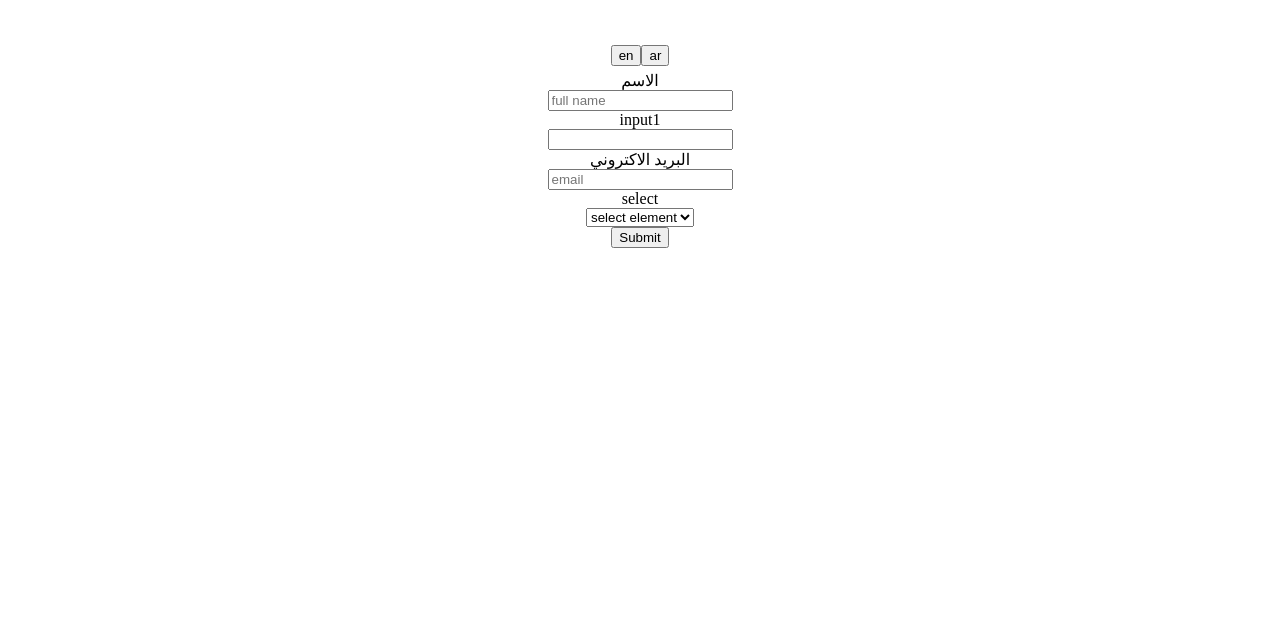
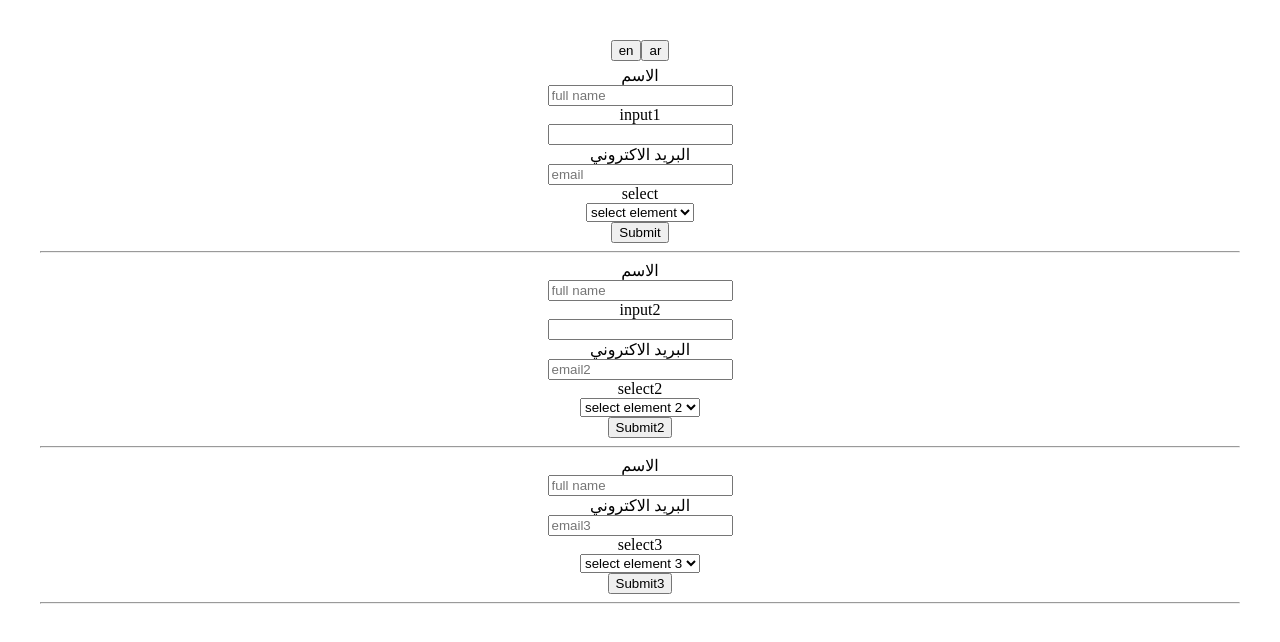
Before and after one commit to firasaz/Form-Builder, a React (Vite) app in the folder form-builder/: page /form in a window 1280 px wide. Shown: the top 642 px of the page. Built offline with nearby package versions, Linux system fonts and the light colour scheme.

Commit message:
added working submission and validation functionalities

```diff
--- a/form-builder/src/components/FormBuilder.jsx
+++ b/form-builder/src/components/FormBuilder.jsx
@@ -1,9 +1,10 @@
-import React, { useState } from 'react'
+import React, { useEffect, useState } from 'react'
 
 function FormBuilder({form, handleChange, handleSubmit}) {
   const [errors, setErrors] = useState({})
+  const [showError, setShowError] = useState(false)
 
-  const handleValidation = (e, {id, required, regex, type}) => {
+  const handleValidation = (e, {id, required, regex}) => {
     const userInput = e.target.value
 
     if (required && !userInput) {
@@ -25,59 +26,41 @@ function FormBuilder({form, handleChange, handleSubmit}) {
         })
       }
     }
+  }
 
-    // // Name
-    // if (type === "name" && userInput) {
-    //   if (userInput.match(regex)) {
-    //     setErrors({
-    //       ...errors,
-    //       [id]: null
-    //     })
-    //     console.log('valid')
-    //   } else {
-    //     setErrors({
-    //       ...errors,
-    //       [id]: `Only letters`
-    //     })
-    //     console.log('invalid')
-    //   }
-    // }
-    // // Email
-    // if (type === "email" && userInput) {
-    //   let lastAtPos = userInput.lastIndexOf("@");
-    //   let lastDotPos = userInput.lastIndexOf(".");
+  // chatGPT solution
+  useEffect(() => {
+    const updatedErrors = {}
+    form.components.map(component => {
+      component.required && (
+        updatedErrors[component.id] = 'Cannot be empty'
+      )
+    })
+    setErrors({
+      ...errors,
+      ...updatedErrors
+    })
+  }, [])
 
-    //   if (
-    //     !(
-    //       lastAtPos < lastDotPos &&
-    //       lastAtPos > 0 &&
-    //       userInput.indexOf("@@") == -1 &&
-    //       lastDotPos > 2 &&
-    //       userInput.length - lastDotPos > 2
+  // // my approach
+  // useEffect(() => {
+  //   form.components.map(component => {
+  //     component.required && (
+  //       setErrors({
+  //         ...errors,
+  //         [component.id]: "Cannot be empty"
+  //       })
   //     )
-    //   ) {
-    //     console.log('invalid')
-    //     setErrors({
-    //       ...errors,
-    //       [id]: `${id} is not valid`
-    //     })
-    //   } else {
-    //     setErrors({
-    //       ...errors,
-    //       [id]: null
-    //     })
-    //   }
-    // }
+  //   })
+  // }, [])
 
-    return formIsValid;
-  }
   return (
     <>
       {form.components.map((component, index) => (
-          <div key={index} className={`${form.class.stateDefault}`} style={{display: component?.display}}>
+        <div key={index} className={form.class.stateDefault}style={{display: component?.display}}>
           {
             component?.type === 'submit' ? (
-                <button id={component?.id} className={component?.class} type={component?.type} onClick={handleSubmit}>{component?.text}</button>
+              <button id={component?.id} className={component?.class} type={component?.type} onClick={(e) => {handleSubmit(e); setShowError(true)}}>{component?.text}</button>
             ) : (
               component?.type === 'select' ? (
                 <>
@@ -90,10 +73,7 @@ function FormBuilder({form, handleChange, handleSubmit}) {
                   <select
                     id={component?.id}
                     className={component?.class}
-                      onClick={(e) => {
-                        handleChange(e);
-                        handleValidation(e, component)
-                      }}
+                    onClick={(e) => { handleChange(e) }}
                   >
                     {
                       component?.options.map((option, index) => (
@@ -112,19 +92,17 @@ function FormBuilder({form, handleChange, handleSubmit}) {
                   </label><br />
                   <input
                     id={component?.id}
-                      className={component.class}
+                    className={component?.class}
                     type={component.type}
                     onChange={(e) => {
+                      handleValidation(e, component);
                       handleChange(e);
-                        handleValidation(e, component)
                     }}
                     placeholder = {component?.placeholder}
-                      // style={{outline-color: 'red'}}
                   />
-                    <div>
+                  <div className='errorMsg' style={ showError ? {display: 'block'} : {display: 'none'} }>
                     <span style={{ color: "red" }}>{errors[component?.id]}</span>
                   </div>
-                    {/* { console.log(errors) } */}
                 </>
               )
             )
--- a/form-builder/src/components/TestForm.jsx
+++ b/form-builder/src/components/TestForm.jsx
@@ -1,36 +1,47 @@
-import React, { useEffect, useState } from 'react'
+import React, { useState } from 'react'
 import FormBuilder from './FormBuilder'
 import { useTranslation } from 'react-i18next'
 import { changeLanguage } from 'i18next'
 
 function TestForm() {
-  const { t, i18n } = useTranslation()
-  const [formData, setFormData] = useState({})
+  const { t } = useTranslation()
+  const [formData1, setFormData1] = useState({})
+  const [formData2, setFormData2] = useState({})
+  const [formData3, setFormData3] = useState({})
 
     const handleChange = (e) => {
-        setFormData({
-            ...formData,
+        if(e.target.className.includes('form1')) {
+            setFormData1({
+                ...formData1,
                 [e.target.id]: e.target.value
             })
+        }
+        if(e.target.className.includes('form2')) {
+            setFormData2({
+                ...formData2,
+                [e.target.id]: e.target.value
+            })
+        }
+        if(e.target.className.includes('form3')) {
+            setFormData3({
+                ...formData3,
+                [e.target.id]: e.target.value
+            })
+        }
     }
 
     const handleSubmit = (e) => {
         e.preventDefault()
-        console.log(formData)
+        // log (submit the form later) the form of the relevant button not all the forms
+        e.target.className.includes('form1') && console.log(formData1)
+        e.target.className.includes('form2') && console.log(formData2)
+        e.target.className.includes('form3') && console.log(formData3)
     }
 
-    const handleLanguage = lng => {
-        i18n.changeLanguage(lng)
-    }
-
-    const customForm = [
+    const customForm1 = [
         {
             'id': 'name1',
-            'class': {
-                'stateDefault': 'defaultClass',
-                'stateError': '',
-                'stateInactive': ''
-            },
+            'class': 'customForm form1',
             'label': t('name'),
             'labelClass': 'label',
             'type': 'text',
@@ -40,7 +51,7 @@ function TestForm() {
         },
         {
             'id': 'input1',
-            'class': 'customForm',
+            'class': 'customForm form1',
             'label': 'input1',
             'labelClass': 'label',
             'type': 'text',
@@ -49,17 +60,17 @@ function TestForm() {
         },
         {
             'id': 'email',
-            'class': 'customForm',
+            'class': 'customForm form1',
             'label': t('email'),
             'labelClass': 'label',
             'type': 'text',
             'required': true,
-            'regex': '^[A-Za-z0-9](([a-zA-Z0-9,=\.!\-#|\$%\^&\*\+/\?_`\{\}~]+)*)@(?:[0-9a-zA-Z-]+\.)+[a-zA-Z]{2,9}$',
+            // 'regex': '^[A-Za-z0-9](([a-zA-Z0-9,=\.!\-#|\$%\^&\*\+/\?_`\{\}~]+)*)@(?:[0-9a-zA-Z-]+\.)+[a-zA-Z]{2,9}$',
             'placeholder': 'email'
         },
         {
             'id': 'select',
-            'class': 'customForm',
+            'class': 'customForm form1',
             'label': 'select',
             'labelClass': 'label',
             'type': 'select',
@@ -71,11 +82,114 @@ function TestForm() {
         },
         {
             'id': 'submit',
-            'class': 'submitBtn',
+            'class': 'submitBtn form1',
             'type': 'submit',
             'text': 'Submit',
             'required': false,
             'visible': true,
+        }
+    ]
+    const customForm2 = [
+        {
+            'id': 'name2',
+            'class': 'customForm form2',
+            'label': t('name'),
+            'labelClass': 'label',
+            'type': 'text',
+            'required': true,
+            // 'regex': '^[a-zA-Z]+$',
+            'placeholder': 'full name'
+        },
+        {
+            'id': 'input2',
+            'class': 'customForm form2',
+            'label': 'input2',
+            'labelClass': 'label',
+            'type': 'text',
+            'required': false,
+            'display': 'block'
+        },
+        {
+            'id': 'email2',
+            'class': 'customForm form2',
+            'label': t('email'),
+            'labelClass': 'label',
+            'type': 'text',
+            'required': true,
+            // 'regex': '^[A-Za-z0-9](([a-zA-Z0-9,=\.!\-#|\$%\^&\*\+/\?_`\{\}~]+)*)@(?:[0-9a-zA-Z-]+\.)+[a-zA-Z]{2,9}$',
+            'placeholder': 'email2'
+        },
+        {
+            'id': 'select2',
+            'class': 'customForm form2',
+            'label': 'select2',
+            'labelClass': 'label',
+            'type': 'select',
+            "options": [{
+                'value': 'select element 2',
+                'text': 'select element 2'
+            }],
+            'required': false,
+        },
+        {
+            'id': 'submit2',
+            'class': 'submitBtn form2',
+            'type': 'submit',
+            'text': 'Submit2',
+            'required': false,
+            'visible': true,
+
+        }
+    ]
+    const customForm3 = [
+        {
+            'id': 'name3',
+            'class': 'customForm form3',
+            'label': t('name'),
+            'labelClass': 'label',
+            'type': 'text',
+            'required': true,
+            // 'regex': '^[a-zA-Z]+$',
+            'placeholder': 'full name'
+        },
+        {
+            'id': 'input3',
+            'class': 'customForm form3',
+            'label': 'input3',
+            'labelClass': 'label',
+            'type': 'text',
+            'required': false,
+            'display': 'none'
+        },
+        {
+            'id': 'email3',
+            'class': 'customForm form3',
+            'label': t('email'),
+            'labelClass': 'label',
+            'type': 'text',
+            'required': true,
+            // 'regex': '^[A-Za-z0-9](([a-zA-Z0-9,=\.!\-#|\$%\^&\*\+/\?_`\{\}~]+)*)@(?:[0-9a-zA-Z-]+\.)+[a-zA-Z]{2,9}$',
+            'placeholder': 'email3'
+        },
+        {
+            'id': 'select3',
+            'class': 'customForm form3',
+            'label': 'select3',
+            'labelClass': 'label',
+            'type': 'select',
+            "options": [{
+                'value': 'select element 3',
+                'text': 'select element 3'
+            }],
+            'required': false,
+        },
+        {
+            'id': 'submit3',
+            'class': 'submitBtn form3',
+            'type': 'submit',
+            'text': 'Submit3',
+            'required': false,
+            'display': 'block',
 
         }
     ]
@@ -91,18 +205,52 @@ function TestForm() {
     // }, [])
   return (
     <div>
-        <div style={{margin: '5px'}}>
-            <button onClick={() => changeLanguage('en')}>en</button>
-            <button onClick={() => changeLanguage('ar')}>ar</button>
+        <div style={{marginBottom: '5px'}}>
+            <button type='button' onClick={ () => changeLanguage('en') }>en</button>
+            <button type='button' onClick={ () => changeLanguage('ar') }>ar</button>
         </div>
+        <form className="form1">
             <FormBuilder
                 form={{
-                class: 'form',
-                components: customForm
+                    class: { // class for the div wrapping the label/input pair
+                        'stateDefault': 'defaultClass',
+                        'stateError': '',
+                        'stateInactive': ''
+                    },
+                    components: customForm1
                 }}
                 handleChange={handleChange}
                 handleSubmit={handleSubmit}
              />
+        </form><hr />
+        <form className="form2">
+            <FormBuilder
+                form={{
+                class: { // class for the div wrapping the label/input pair
+                    'stateDefault': 'defaultClass',
+                    'stateError': '',
+                    'stateInactive': ''
+                },
+                    components: customForm2
+                }}
+                handleChange={handleChange}
+                handleSubmit={handleSubmit}
+            />
+        </form><hr />
+        <form className="form3">
+            <FormBuilder
+                form={{
+                class: { // class for the div wrapping the label/input pair
+                    'stateDefault': 'defaultClass',
+                    'stateError': '',
+                    'stateInactive': ''
+                },
+                    components: customForm3
+                }}
+                handleChange={handleChange}
+                handleSubmit={handleSubmit}
+            />
+        </form><hr />
     </div>
   )
 }
```
Also changed, not shown: 1 other file (tests, documents, lock files or other folders). Lines whose indentation alone changed are shown as unchanged.
